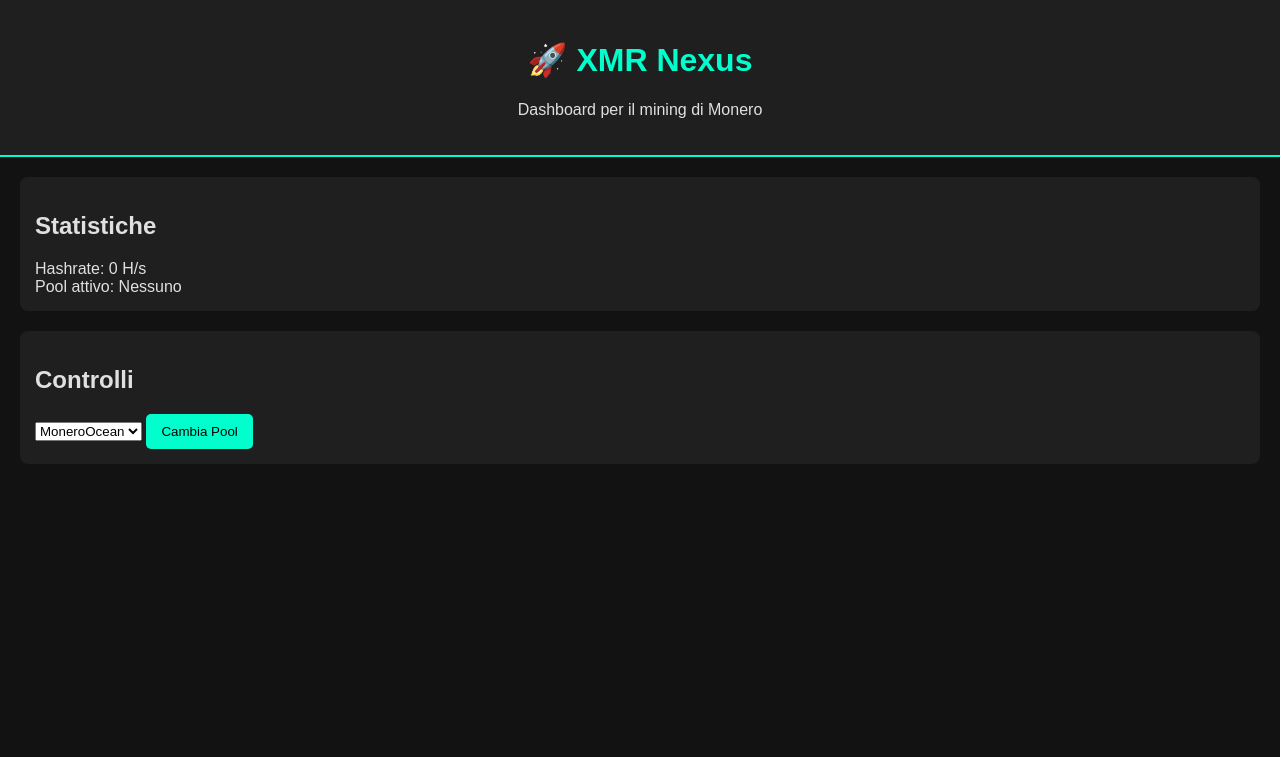
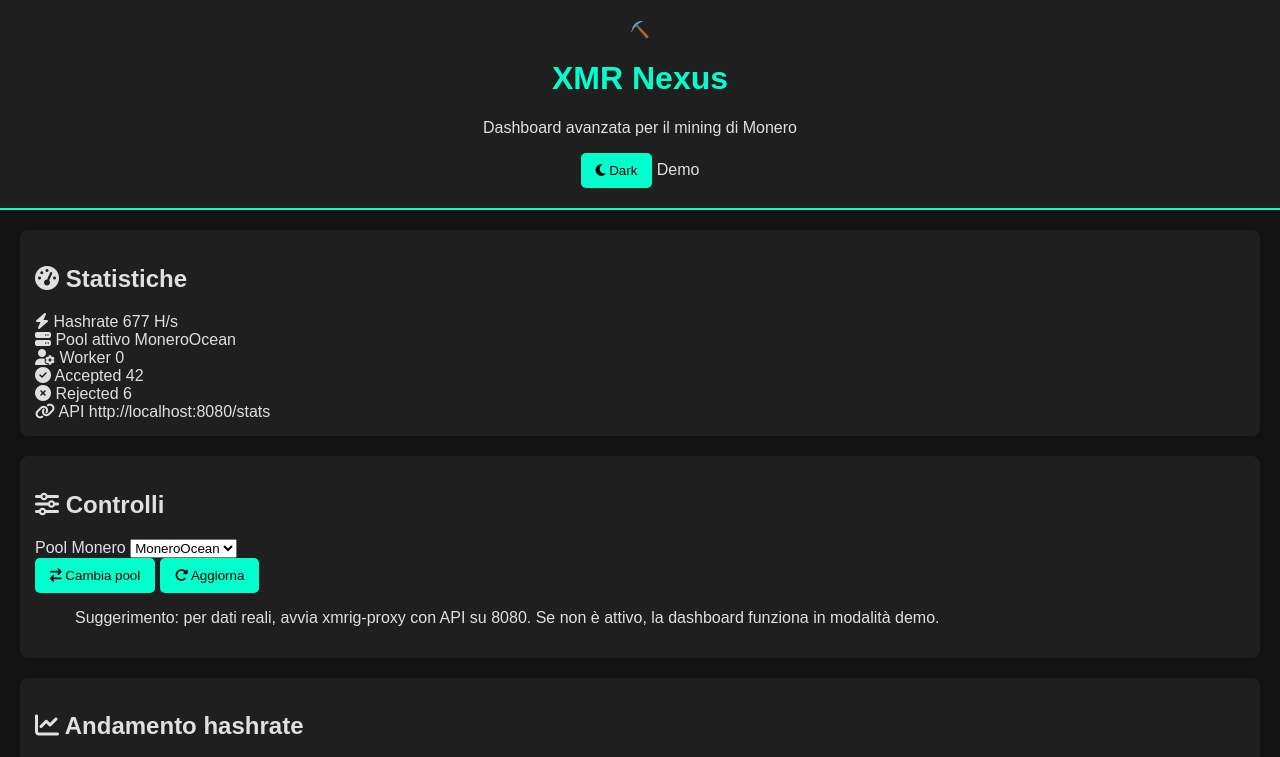
Before and after one commit to lillotricoli79-code/xmr-nexus, a plain HTML site: page index.html in a window 1280 px wide. Shown: the top 757 px of the page. Drawn offline with nearby package versions, Linux system fonts and the light colour scheme; no server answers.

Commit message:
Update index.html

```diff
--- a/index.html
+++ b/index.html
@@ -1,38 +1,129 @@
-
-
-
-
 <!DOCTYPE html>
 <html lang="it">
 <head>
-  <meta charset="UTF-8">
+  <meta charset="UTF-8" />
+  <meta name="viewport" content="width=device-width, initial-scale=1" />
   <title>XMR Nexus Dashboard</title>
-  <link rel="stylesheet" href="style.css">
+
+  <!-- Styles -->
+  <link rel="stylesheet" href="style.css" />
+
+  <!-- Google Fonts -->
+  <link href="https://fonts.googleapis.com/css2?family=Inter:wght@400;600;700&display=swap" rel="stylesheet" />
+
+  <!-- Font Awesome Icons -->
+  <link rel="stylesheet" href="https://cdnjs.cloudflare.com/ajax/libs/font-awesome/6.5.0/css/all.min.css" />
+
+  <!-- Chart.js -->
+  <script src="https://cdn.jsdelivr.net/npm/chart.js"></script>
+
+  <!-- Meta -->
+  <meta name="description" content="Dashboard avanzata per il mining di Monero (XMR) con grafici real-time, tema chiaro/scuro e fallback demo." />
 </head>
-<body>
-  <header>
-    <h1>🚀 XMR Nexus</h1>
-    <p>Dashboard per il mining di Monero</p>
+<body class="theme-dark">
+  <header class="header">
+    <div class="brand">
+      <span class="logo">⛏️</span>
+      <div>
+        <h1>XMR Nexus</h1>
+        <p>Dashboard avanzata per il mining di Monero</p>
+      </div>
+    </div>
+
+    <div class="header-actions">
+      <button id="themeToggle" class="btn icon">
+        <i class="fas fa-moon"></i>
+        <span>Dark</span>
+      </button>
+      <span id="statusBadge" class="badge badge-warn">Demo</span>
+    </div>
   </header>
 
-  <main>
-    <section id="stats">
-      <h2>Statistiche</h2>
-      <div>Hashrate: <span id="hashrate">0 H/s</span></div>
-      <div>Pool attivo: <span id="pool">Nessuno</span></div>
+  <main class="container">
+    <!-- Card: Statistiche -->
+    <section class="card">
+      <div class="card-header">
+        <h2><i class="fas fa-gauge-high"></i> Statistiche</h2>
+      </div>
+      <div class="stats-grid">
+        <div class="stat">
+          <span class="stat-label"><i class="fas fa-bolt"></i> Hashrate</span>
+          <span class="stat-value" id="hashrate">0 H/s</span>
+        </div>
+        <div class="stat">
+          <span class="stat-label"><i class="fas fa-server"></i> Pool attivo</span>
+          <span class="stat-value" id="pool">N/A</span>
+        </div>
+        <div class="stat">
+          <span class="stat-label"><i class="fas fa-user-gear"></i> Worker</span>
+          <span class="stat-value" id="workers">0</span>
+        </div>
+        <div class="stat">
+          <span class="stat-label"><i class="fas fa-check-circle"></i> Accepted</span>
+          <span class="stat-value" id="accepted">0</span>
+        </div>
+        <div class="stat">
+          <span class="stat-label"><i class="fas fa-times-circle"></i> Rejected</span>
+          <span class="stat-value" id="rejected">0</span>
+        </div>
+        <div class="stat">
+          <span class="stat-label"><i class="fas fa-link"></i> API</span>
+          <span class="stat-value" id="apiUrlLabel">http://localhost:8080/stats</span>
+        </div>
+      </div>
+      <div id="statusMsg" class="status-msg"></div>
     </section>
 
-    <section id="controls">
-      <h2>Controlli</h2>
+    <!-- Card: Controlli -->
+    <section class="card">
+      <div class="card-header">
+        <h2><i class="fas fa-sliders"></i> Controlli</h2>
+      </div>
+      <div class="controls">
+        <label class="control">
+          <span class="control-label">Pool Monero</span>
           <select id="poolSelect">
             <option value="MoneroOcean">MoneroOcean</option>
             <option value="HashVault">HashVault</option>
             <option value="SupportXMR">SupportXMR</option>
             <option value="Herominers">Herominers</option>
           </select>
-      <button onclick="setPool()">Cambia Pool</button>
+        </label>
+
+        <div class="buttons">
+          <button id="btnPool" class="btn primary">
+            <i class="fas fa-arrow-right-arrow-left"></i> Cambia pool
+          </button>
+          <button id="btnRefresh" class="btn">
+            <i class="fas fa-rotate-right"></i> Aggiorna
+          </button>
+        </div>
+      </div>
+      <blockquote class="tip">
+        Suggerimento: per dati reali, avvia xmrig‑proxy con API su 8080. Se non è attivo, la dashboard funziona in modalità demo.
+      </blockquote>
+    </section>
+
+    <!-- Card: Grafico Hashrate -->
+    <section class="card">
+      <div class="card-header">
+        <h2><i class="fas fa-chart-line"></i> Andamento hashrate</h2>
+      </div>
+      <canvas id="hashrateChart"></canvas>
+    </section>
+
+    <!-- Card: Grafico Shares -->
+    <section class="card">
+      <div class="card-header">
+        <h2><i class="fas fa-chart-pie"></i> Shares</h2>
+      </div>
+      <canvas id="sharesChart"></canvas>
     </section>
   </main>
+
+  <footer class="footer">
+    <span>Monero only • XMR Nexus</span>
+  </footer>
 
   <script src="app.js"></script>
 </body>
```
Lines whose indentation alone changed are shown as unchanged.
